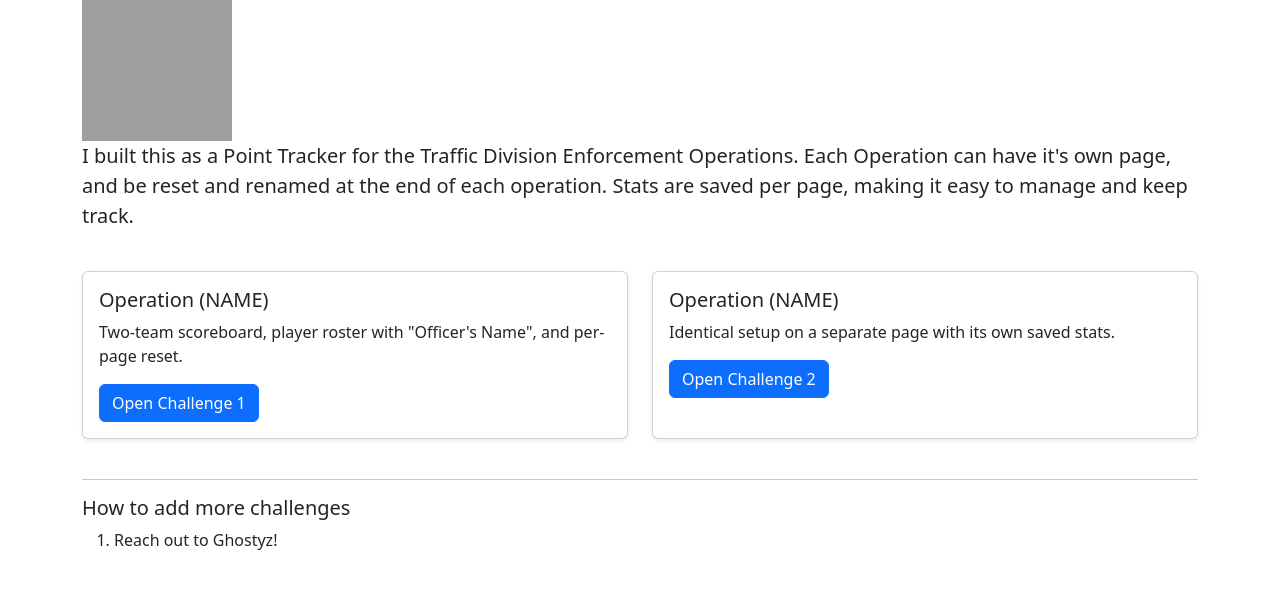
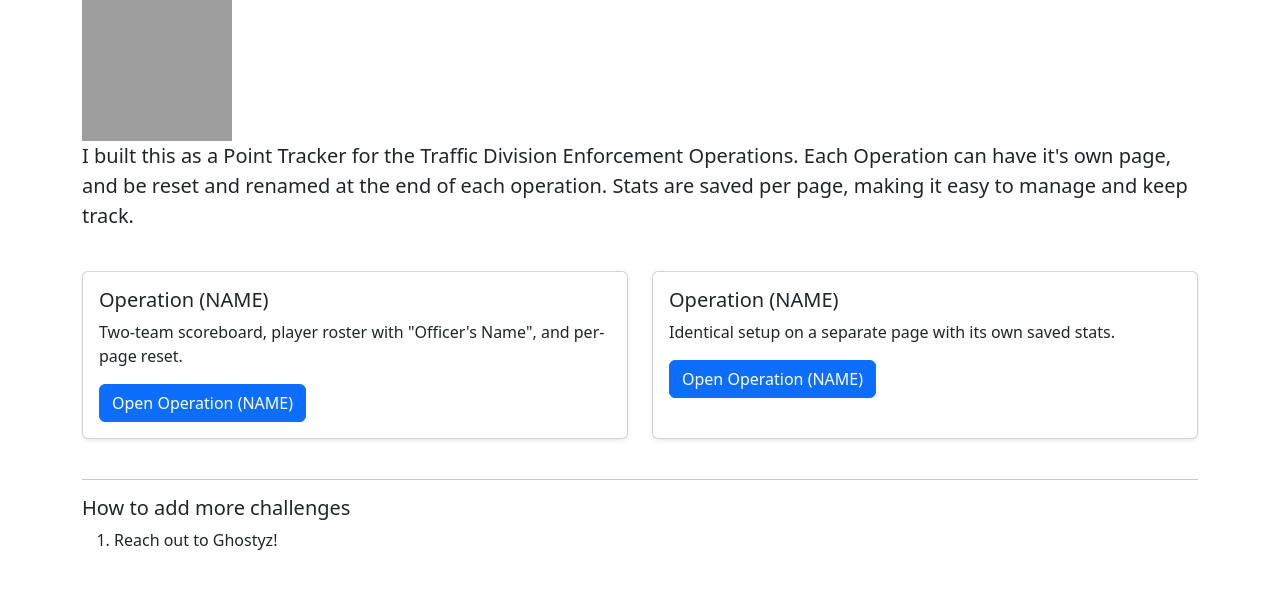
Before and after one commit to GhostyzDev/TDTracker, a plain HTML site: page index.html in a window 1280 px wide. Shown: the part 153-742 px from the top of the page. Drawn offline with nearby package versions, Linux system fonts and the light colour scheme; grey boxes are pictures that could not be loaded.

Commit message:
Update index.html

```diff
--- a/index.html
+++ b/index.html
@@ -36,7 +36,7 @@
             <div class="card-body">
               <h5 class="card-title">Operation (NAME)</h5>
               <p class="card-text">Two-team scoreboard, player roster with "Officer's Name", and per-page reset.</p>
-              <a href="challenge-1.html" class="btn btn-primary">Open Challenge 1</a>
+              <a href="challenge-1.html" class="btn btn-primary">Open Operation (NAME)</a>
             </div>
           </div>
         </div>
@@ -45,7 +45,7 @@
             <div class="card-body">
               <h5 class="card-title">Operation (NAME)</h5>
               <p class="card-text">Identical setup on a separate page with its own saved stats.</p>
-              <a href="challenge-2.html" class="btn btn-primary">Open Challenge 2</a>
+              <a href="challenge-2.html" class="btn btn-primary">Open Operation (NAME)</a>
             </div>
           </div>
         </div>
```
